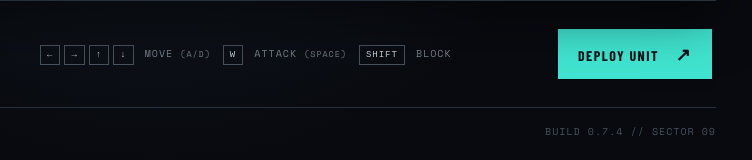
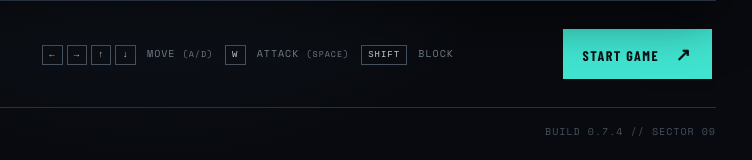
Before and after one commit to francoiscallewaert/Data-Incubator-project, a plain HTML site: page index.html in a window 1280 px wide. Shown: the part 718-878 px from the top of the page, 482-1234 px from the left. Drawn offline with nearby package versions, Linux system fonts and the light colour scheme; a web font is replaced by a local one.

Commit message:
Make game start action explicit
Co-authored-by: francoiscallewaert <francoiscallewaert@users.noreply.github.com>

```diff
--- a/index.html
+++ b/index.html
@@ -18,7 +18,7 @@
     <section class="controls">
       <div class="loadouts"><button class="loadout active" data-weapon="pistols"><span class="icon">✦</span><div><b>DUAL PISTOLS</b><small>RANGED // RAPID FIRE</small></div></button><button class="loadout" data-weapon="sword"><span class="icon">◈</span><div><b>SWORD + SHIELD</b><small>MELEE // DEFENSIVE</small></div></button></div>
       <div class="help"><span><kbd>←</kbd><kbd>→</kbd><kbd>↑</kbd><kbd>↓</kbd> MOVE <small>(A/D)</small></span><span><kbd>W</kbd> ATTACK <small>(SPACE)</small></span><span><kbd>SHIFT</kbd> BLOCK</span></div>
-      <button id="start" class="start">DEPLOY UNIT <span>↗</span></button>
+      <button id="start" class="start">START GAME <span>↗</span></button>
     </section>
     <footer><span>© 2088 NEON FORGE INDUSTRIES</span><span>BUILD 0.7.4 // SECTOR 09</span></footer>
   </main>
```
